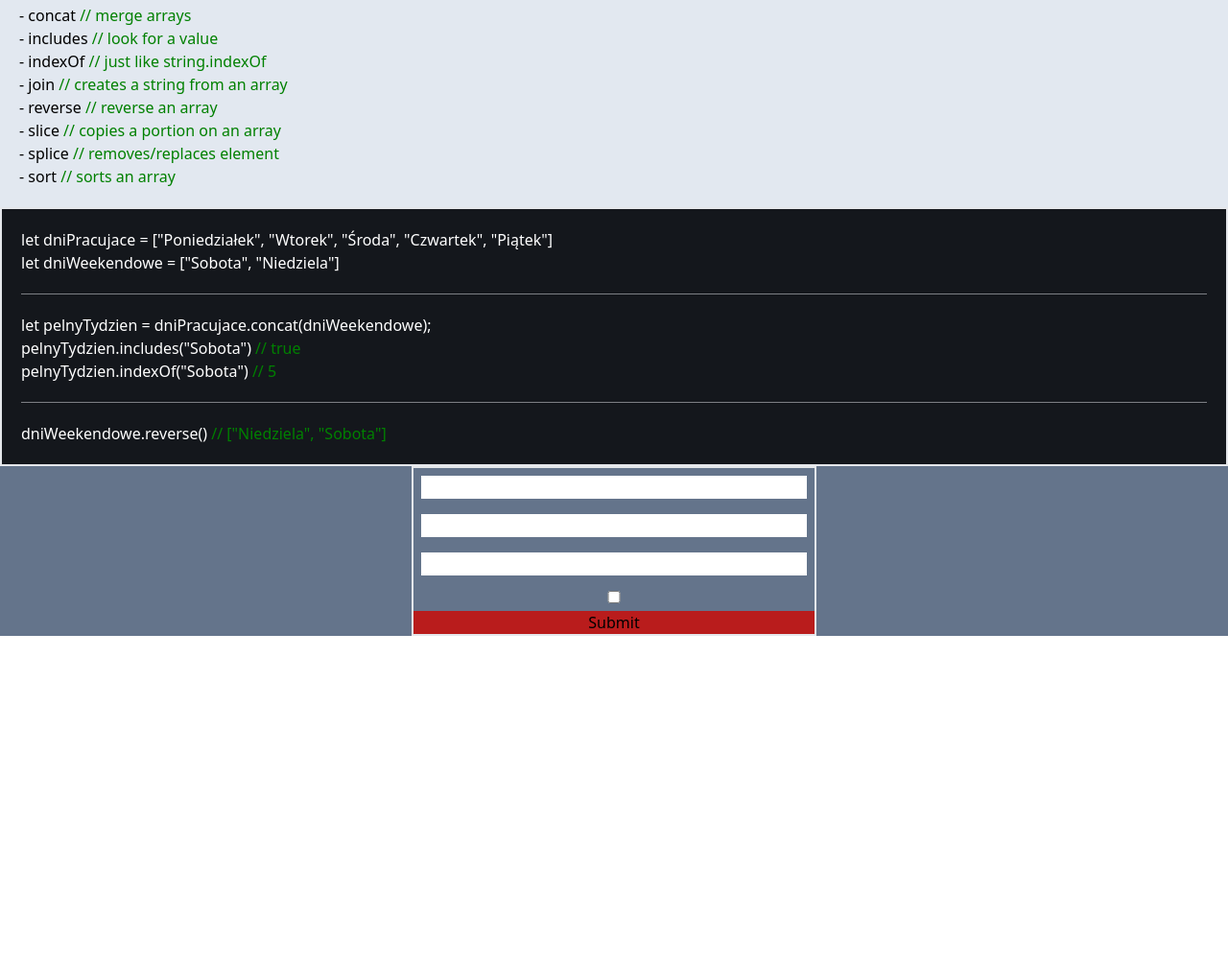
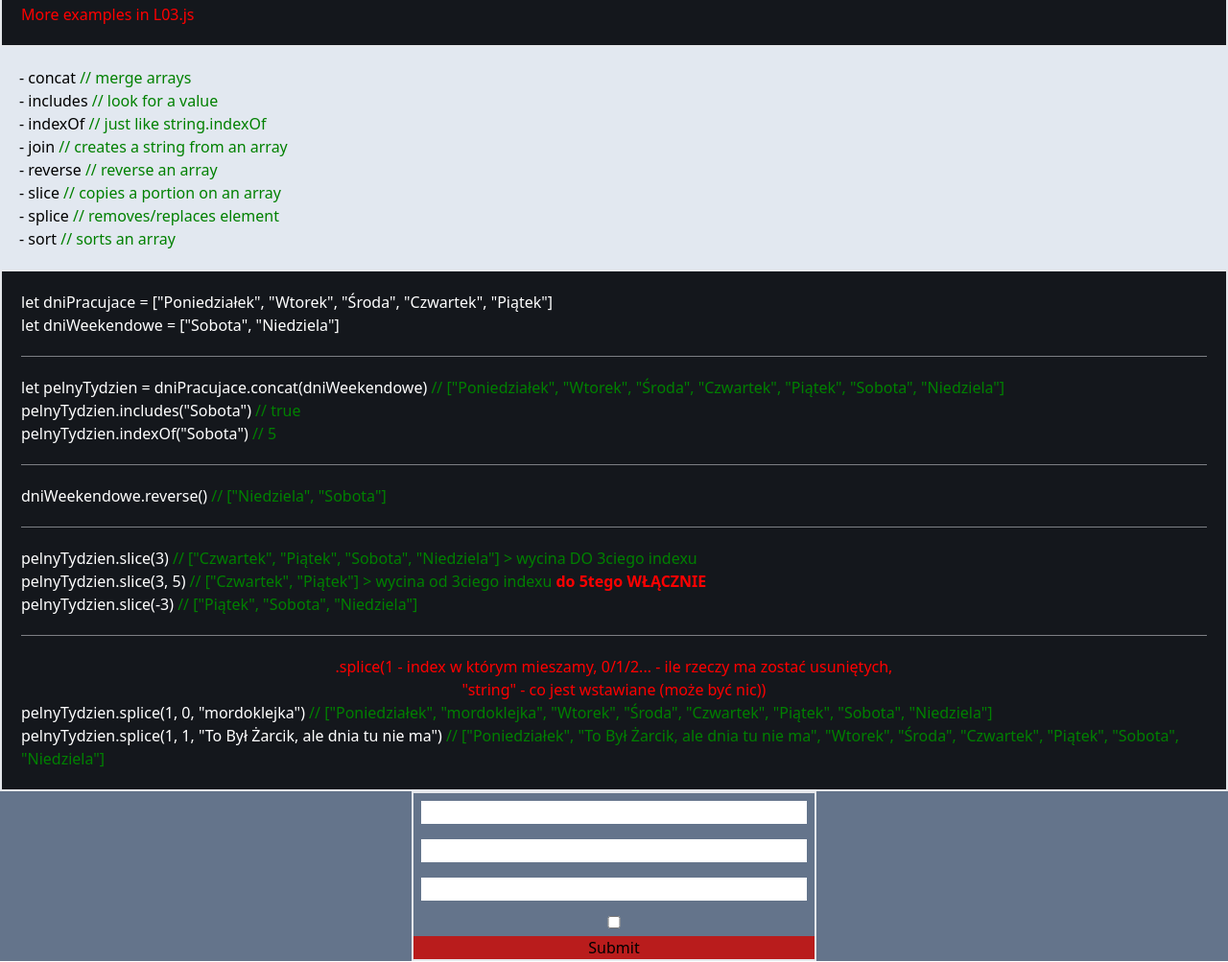
Before and after one commit to CarelessPepper47/Diff, a website: page L03.html in a window 1280 px wide. Shown: the part 1077-2080 px from the top of the page at 96% size. Before the commit the page ends 1756 px from the top, so only its background shows below. Drawn offline with Linux system fonts and the light colour scheme.

Commit message:
Arraye - Slice/Splice

```diff
--- a/L03.html
+++ b/L03.html
@@ -128,6 +128,8 @@
                 zasada jak w przypadku push, tylko na start</span
               >
             </p>
+            <hr class="my-5 opacity-50" />
+            <p class="disclaimer">More examples in L03.js</p>
           </div>
           <div class="p-5 bg-slate-200">
             <p>- concat <span class="kom"> // merge arrays</span></p>
@@ -164,7 +166,13 @@
             </p>
             <p>let dniWeekendowe = ["Sobota", "Niedziela"]</p>
             <hr class="my-5 opacity-50" />
-            <p>let pelnyTydzien = dniPracujace.concat(dniWeekendowe);</p>
+            <p>
+              let pelnyTydzien = dniPracujace.concat(dniWeekendowe)
+              <span class="kom">
+                // ["Poniedziałek", "Wtorek", "Środa", "Czwartek", "Piątek",
+                "Sobota", "Niedziela"]</span
+              >
+            </p>
             <p>
               pelnyTydzien.includes("Sobota") <span class="kom"> // true</span>
             </p>
@@ -173,6 +181,45 @@
             <p>
               dniWeekendowe.reverse()
               <span class="kom"> // ["Niedziela", "Sobota"]</span>
+            </p>
+            <hr class="my-5 opacity-50" />
+            <p>
+              pelnyTydzien.slice(3)
+              <span class="kom">
+                // ["Czwartek", "Piątek", "Sobota", "Niedziela"] > wycina DO
+                3ciego indexu</span
+              >
+            </p>
+            <p>
+              pelnyTydzien.slice(3, 5)
+              <span class="kom">
+                // ["Czwartek", "Piątek"] > wycina od 3ciego indexu
+                <b class="disclaimer">do 5tego WŁĄCZNIE</b></span
+              >
+            </p>
+            <p>
+              pelnyTydzien.slice(-3)
+              <span class="kom"> // ["Piątek", "Sobota", "Niedziela"]</span>
+            </p>
+            <hr class="my-5 opacity-50" />
+            <p class="disclaimer w-1/2 mx-auto text-center">
+              .splice(1 - index w którym mieszamy, 0/1/2... - ile rzeczy ma
+              zostać usuniętych, "string" - co jest wstawiane (może być nic))
+            </p>
+            <p>
+              pelnyTydzien.splice(1, 0, "mordoklejka")
+              <span class="kom">
+                // ["Poniedziałek", "mordoklejka", "Wtorek", "Środa",
+                "Czwartek", "Piątek", "Sobota", "Niedziela"]</span
+              >
+            </p>
+            <p>
+              pelnyTydzien.splice(1, 1, "To Był Żarcik, ale dnia tu nie ma")
+              <span class="kom">
+                // ["Poniedziałek", "To Był Żarcik, ale dnia tu nie ma",
+                "Wtorek", "Środa", "Czwartek", "Piątek", "Sobota",
+                "Niedziela"]</span
+              >
             </p>
           </div>
         </div>
```
Also changed, not shown: main.css.
